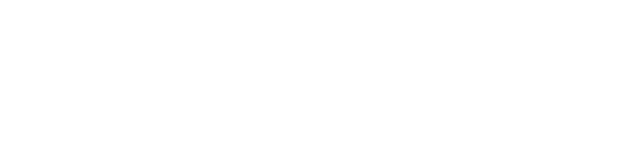
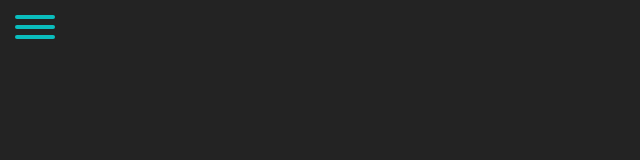
Before and after one commit to hysiu07/cryptocurrency, a plain HTML site: page index.html in a window 1280 px wide. Shown: the whole page, without its empty margins (0-640 px from the left). Drawn offline with Linux system fonts and the light colour scheme.

Commit message:
add files and burgerBtn

```diff
--- a/index.html
+++ b/index.html
@@ -1,17 +1,32 @@
 <!DOCTYPE html>
 <html lang="en">
+
 <head>
     <meta charset="UTF-8">
     <meta http-equiv="X-UA-Compatible" content="IE=edge">
     <meta name="viewport" content="width=device-width, initial-scale=1.0">
+    <link rel="preconnect" href="https://fonts.googleapis.com">
+    <link rel="preconnect" href="https://fonts.gstatic.com" crossorigin>
+    <link
+        href="https://fonts.googleapis.com/css2?family=Cinzel:wght@400;700&family=Dancing+Script:wght@400;500;700&family=Montserrat:wght@300;500;700&family=Raleway:wght@200;400;900&display=swap"
+        rel="stylesheet">
+    <link rel="stylesheet" href="./css/hamburger.css">
+    <link rel="stylesheet" href="./css/style.css">
     <title>Document</title>
-    <link rel="stylesheet" href="./css/style.css">
 </head>
+
 <body>
+    <header class="header">
 
-
+        <button class="hamburger hamburger--spin" type="button">
+            <span class="hamburger-box">
+                <span class="hamburger-inner"></span>
+            </span>
+        </button>
+    </header>
 
 
     <script src="./js/javascript.js"></script>
 </body>
+
 </html>
--- /dev/null
+++ b/sass/_colors.scss
@@ -0,0 +1,7 @@
+
+$white: #fff;
+$gold: #d6c78e;
+$darkgold: #9b9165;
+$red: #A01C35;
+$dark: #232323;
+$darker:#191919;
--- /dev/null
+++ b/sass/hamburger.scss
@@ -0,0 +1,101 @@
+/*!
+ * Hamburgers
+ * @description Tasty CSS-animated hamburgers
+ * @author Jonathan Suh @jonsuh
+ * @site https://jonsuh.com/hamburgers
+ * @link https://github.com/jonsuh/hamburgers
+ */
+.hamburger {
+	padding: 15px 15px;
+	display: inline-block;
+	cursor: pointer;
+	transition-property: opacity, filter;
+	transition-duration: 0.15s;
+	transition-timing-function: linear;
+	font: inherit;
+	color: inherit;
+	text-transform: none;
+	background-color: transparent;
+	border: 0;
+	margin: 0;
+	overflow: visible;
+}
+.hamburger:hover {
+	opacity: 0.7;
+}
+.hamburger.is-active:hover {
+	opacity: 0.7;
+}
+.hamburger.is-active .hamburger-inner,
+.hamburger.is-active .hamburger-inner::before,
+.hamburger.is-active .hamburger-inner::after {
+	background-color: #000;
+}
+
+.hamburger-box {
+	width: 40px;
+	height: 24px;
+	display: inline-block;
+	position: relative;
+}
+
+.hamburger-inner {
+	display: block;
+	top: 50%;
+	margin-top: -2px;
+}
+.hamburger-inner,
+.hamburger-inner::before,
+.hamburger-inner::after {
+	width: 40px;
+	height: 4px;
+	background-color: #000;
+	border-radius: 4px;
+	position: absolute;
+	transition-property: transform;
+	transition-duration: 0.15s;
+	transition-timing-function: ease;
+    background-color: aqua;
+}
+.hamburger-inner::before,
+.hamburger-inner::after {
+	content: '';
+	display: block;
+}
+.hamburger-inner::before {
+	top: -10px;
+}
+.hamburger-inner::after {
+	bottom: -10px;
+}
+
+//spin
+
+.hamburger--spin .hamburger-inner {
+	transition-duration: 0.22s;
+	transition-timing-function: cubic-bezier(0.55, 0.055, 0.675, 0.19);
+}
+.hamburger--spin .hamburger-inner::before {
+	transition: top 0.1s 0.25s ease-in, opacity 0.1s ease-in;
+}
+.hamburger--spin .hamburger-inner::after {
+	transition: bottom 0.1s 0.25s ease-in,
+		transform 0.22s cubic-bezier(0.55, 0.055, 0.675, 0.19);
+}
+
+.hamburger--spin.is-active .hamburger-inner {
+	transform: rotate(225deg);
+	transition-delay: 0.12s;
+	transition-timing-function: cubic-bezier(0.215, 0.61, 0.355, 1);
+}
+.hamburger--spin.is-active .hamburger-inner::before {
+	top: 0;
+	opacity: 0;
+	transition: top 0.1s ease-out, opacity 0.1s 0.12s ease-out;
+}
+.hamburger--spin.is-active .hamburger-inner::after {
+	bottom: 0;
+	transform: rotate(-90deg);
+	transition: bottom 0.1s ease-out,
+		transform 0.22s 0.12s cubic-bezier(0.215, 0.61, 0.355, 1);
+}
--- a/sass/style.scss
+++ b/sass/style.scss
@@ -0,0 +1,24 @@
+@import './colors';
+@import './animations';
+
+*,
+::after,
+::before {
+	padding: 0;
+	margin: 0;
+	box-sizing: border-box;
+}
+
+html {
+	font-size: 62.5%;
+	scroll-behavior: smooth;
+}
+
+body{
+
+    font-family: 'Raleway', sans-serif;
+	font-size: 1.6rem;
+    color: $white;
+    background-color: $dark;
+    // font-family: 'Cinzel', serif;
+}
```
Also changed, not shown: css/hamburger.css (added), css/style.css, sass/_animations.scss (added), sass/_large.scss (added), sass/_medium.scss (added), sass/_smal.scss (added), 2 other files.
